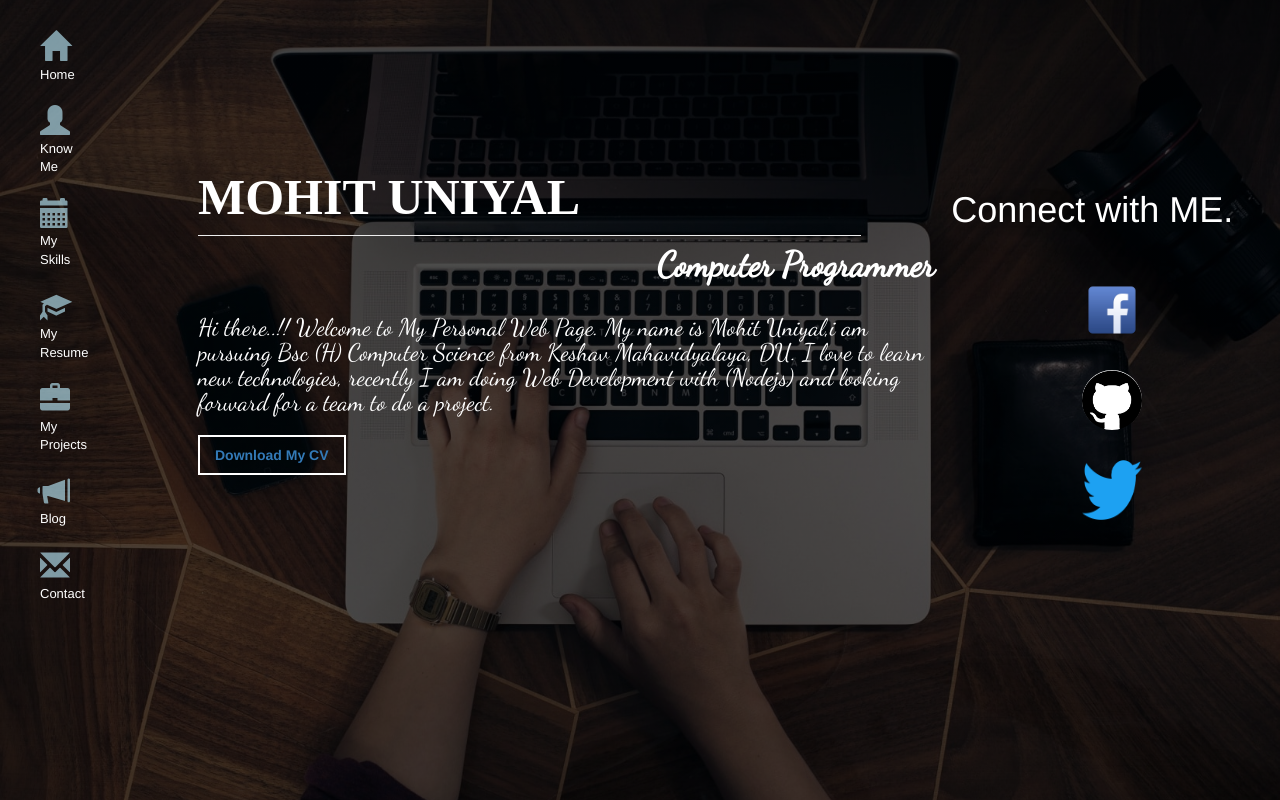
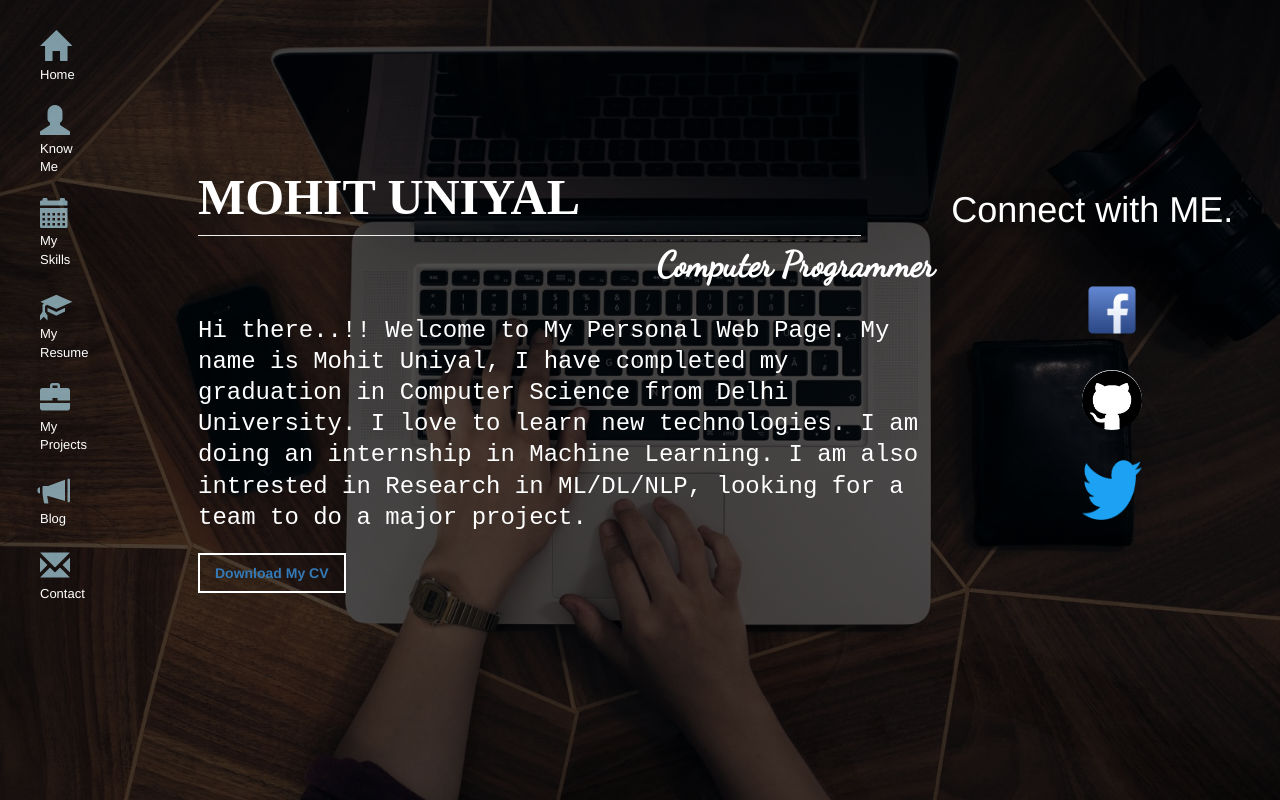
Before and after one commit to mohit2016/mohit2016.github.io, a plain HTML site: page index.html in a window 1280 px wide. Drawn offline with nearby package versions, Linux system fonts and the light colour scheme.

Commit message:
update aboutME

```diff
--- a/index.html
+++ b/index.html
@@ -40,8 +40,10 @@
                     <br>
                     <p class="txt">
                         Hi there..!!
-                        Welcome to My Personal Web Page. My name is Mohit Uniyal,i am pursuing Bsc (H) Computer Science from Keshav Mahavidyalaya, DU.
-                        I love to learn new technologies, recently I am doing Web Development with (Nodejs) and looking forward for a team to do a project.
+                        Welcome to My Personal Web Page. My name is Mohit Uniyal, I have completed my graduation in Computer Science from Delhi University.
+                        I love to learn new technologies.  I am doing an internship in Machine Learning.
+                        I am also intrested in Research in ML/DL/NLP, looking for a team to do a major project.
+
                     </p><br/>
                     <a href="resume.pdf">
                         <span class="cv">
--- a/style.css
+++ b/style.css
@@ -108,8 +108,10 @@ hr {
 
 .txt{
     font-size:24px;
-    font-family: 'Dancing Script', cursive;
-    line-height: 25px;
+    line-height: 1.3em;
+    /* line-height: 25px; */
+    font-family: Courier New, Courier, monospace;
+    font-weight: 100;
 }
 a{
     text-decoration: none;
```
